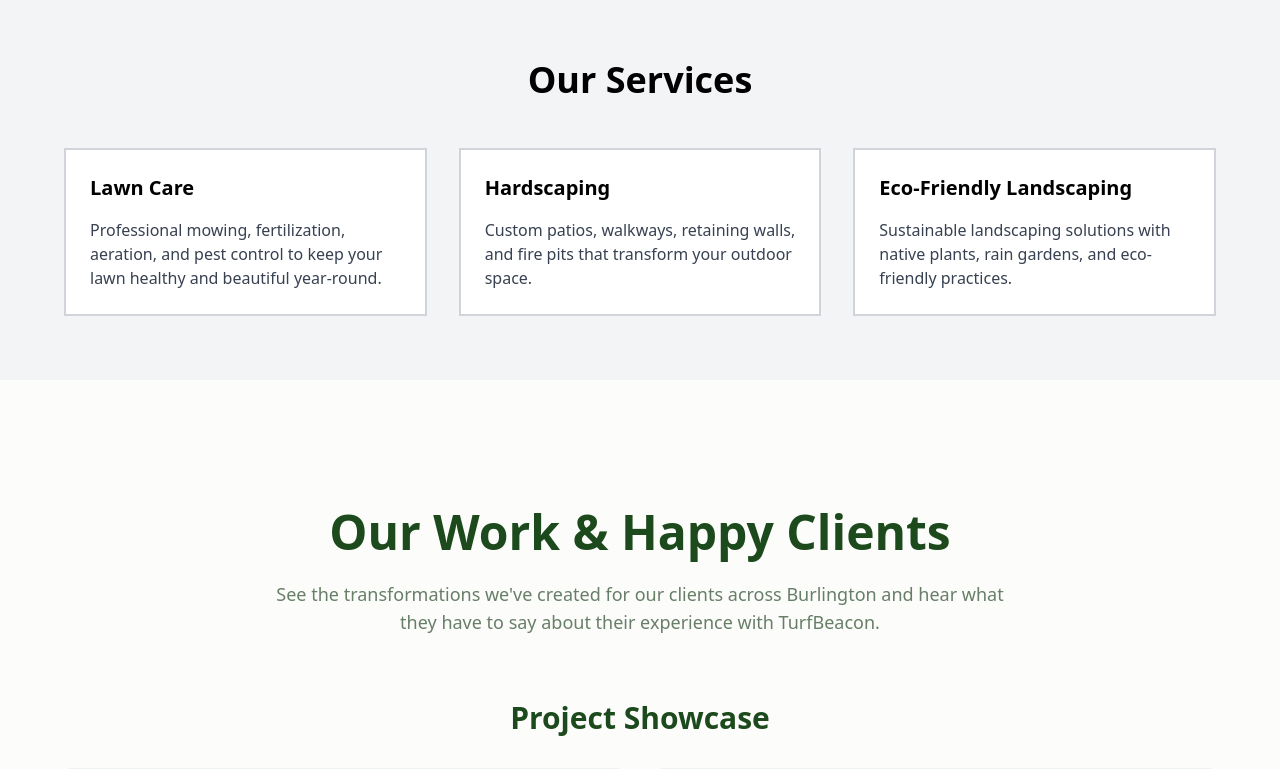
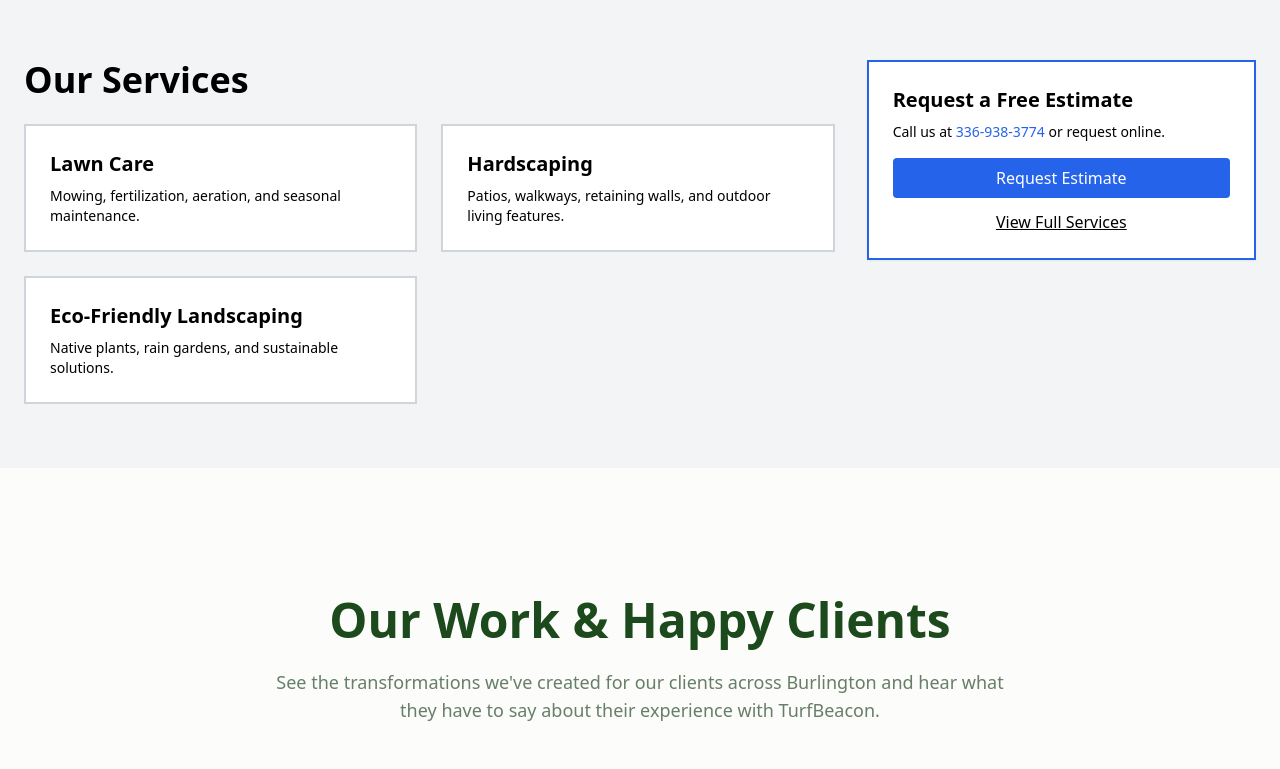
Before and after one commit to newsites2025/turfbeacon-glow-up, a React (Vite) app: page / in a window 1280 px wide. Shown: the part 2178-2947 px from the top of the page. Built offline with nearby package versions, Linux system fonts and the light colour scheme; the HTML template or start-up script is replaced by a standard one.

Commit message:
Fix: Improve Services section visibility

```diff
--- a/src/components/Services.tsx
+++ b/src/components/Services.tsx
@@ -1,39 +1,47 @@
-const Services = () => {
+import React from "react";
+
+export default function Services() {
   return (
-    <section className="bg-gray-100 text-black py-16 px-8">
-      <div className="max-w-6xl mx-auto">
-        {/* Heading */}
-        <h2 className="text-4xl font-bold text-center mb-12">Our Services</h2>
+    <section id="services" className="bg-gray-100 text-black py-16 px-6">
+      <div className="max-w-7xl mx-auto grid grid-cols-1 lg:grid-cols-3 gap-8 items-start">
+        {/* Left: heading + cards */}
+        <div className="lg:col-span-2">
+          <h2 className="text-4xl font-bold mb-6">Our Services</h2>
 
-        {/* Service Cards Grid */}
-        <div className="grid grid-cols-1 md:grid-cols-3 gap-8">
-          {/* Service One */}
-          <div className="border-2 border-gray-300 p-6 bg-white">
-            <h3 className="text-xl font-bold mb-4">Lawn Care</h3>
-            <p className="text-gray-700">
-              Professional mowing, fertilization, aeration, and pest control to keep your lawn healthy and beautiful year-round.
-            </p>
-          </div>
+          <div className="grid grid-cols-1 sm:grid-cols-2 gap-6">
+            <div className="border-2 border-gray-300 p-6 bg-white">
+              <h3 className="text-xl font-semibold mb-2">Lawn Care</h3>
+              <p className="text-sm">Mowing, fertilization, aeration, and seasonal maintenance.</p>
+            </div>
 
-          {/* Service Two */}
-          <div className="border-2 border-gray-300 p-6 bg-white">
-            <h3 className="text-xl font-bold mb-4">Hardscaping</h3>
-            <p className="text-gray-700">
-              Custom patios, walkways, retaining walls, and fire pits that transform your outdoor space.
-            </p>
-          </div>
+            <div className="border-2 border-gray-300 p-6 bg-white">
+              <h3 className="text-xl font-semibold mb-2">Hardscaping</h3>
+              <p className="text-sm">Patios, walkways, retaining walls, and outdoor living features.</p>
+            </div>
 
-          {/* Service Three */}
-          <div className="border-2 border-gray-300 p-6 bg-white">
-            <h3 className="text-xl font-bold mb-4">Eco-Friendly Landscaping</h3>
-            <p className="text-gray-700">
-              Sustainable landscaping solutions with native plants, rain gardens, and eco-friendly practices.
-            </p>
+            <div className="border-2 border-gray-300 p-6 bg-white">
+              <h3 className="text-xl font-semibold mb-2">Eco-Friendly Landscaping</h3>
+              <p className="text-sm">Native plants, rain gardens, and sustainable solutions.</p>
+            </div>
           </div>
         </div>
+
+        {/* Right: CTA card (sticky-ish on large screens) */}
+        <aside className="lg:col-span-1">
+          <div className="w-full border-2 border-blue-600 p-6 bg-white shadow-sm sticky top-20">
+            <h4 className="text-xl font-semibold mb-2">Request a Free Estimate</h4>
+            <p className="text-sm mb-4">Call us at <a href="tel:3369383774" className="text-blue-600">336-938-3774</a> or request online.</p>
+
+            <a href="#contact" className="block w-full text-center bg-blue-600 text-white px-4 py-2 rounded mb-3">
+              Request Estimate
+            </a>
+
+            <a href="#services" className="block text-center underline">
+              View Full Services
+            </a>
+          </div>
+        </aside>
       </div>
     </section>
   );
-};
-
-export default Services;
+}
```
